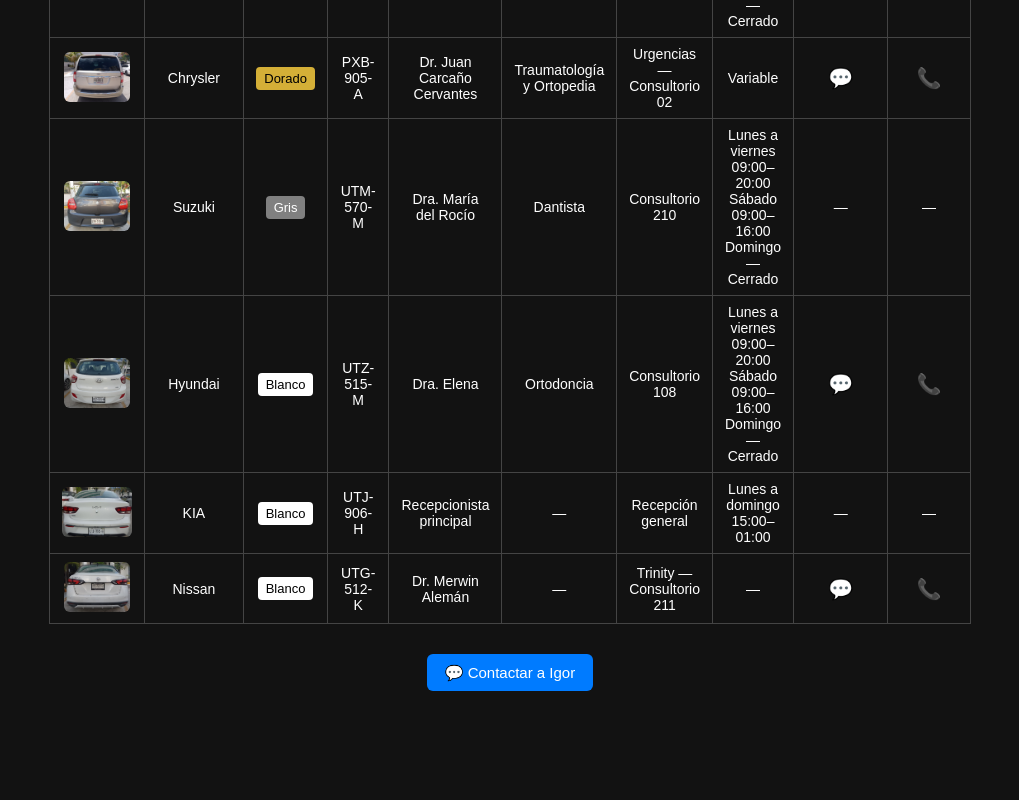
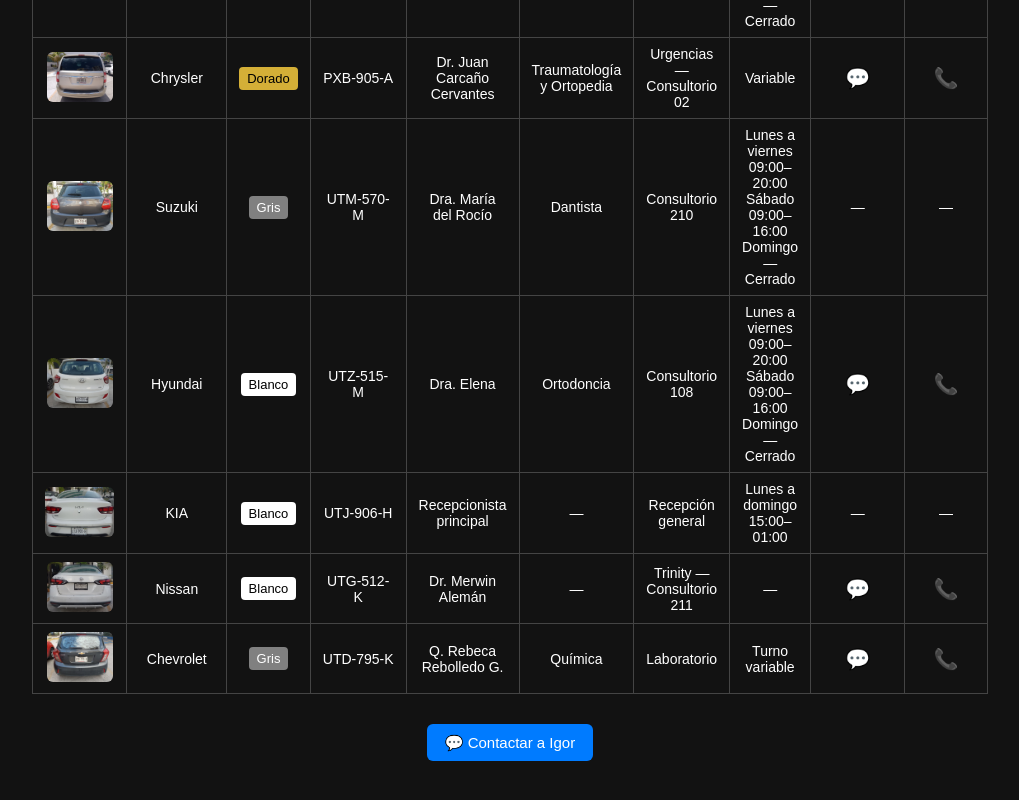
Before and after one commit to transuranium/estacionamiento_doctores, a plain HTML site: page index.html in a window 1280 px wide. Shown: the part 732-1532 px from the top of the page, without its empty margins (130-1149 px from the left). Before the commit the page ends 1464 px from the top, so only its background shows below. Drawn offline with Linux system fonts and the light colour scheme.

Commit message:
add quimica Silvia

```diff
--- a/index.html
+++ b/index.html
@@ -212,6 +212,25 @@
             </td>
             <td><a href="tel:+5219982274405" class="icon-link">📞</a></td>
           </tr>
+          <tr>
+            <td>
+              <img
+                src="fotos/photo_2025-07-28_07-34-34.jpg"
+                class="doctor-photo"
+              />
+            </td>
+            <td>Chevrolet</td>
+            <td><span class="color-box gris">Gris</span></td>
+            <td>UTD‑795‑K</td>
+            <td>Q. Rebeca Rebolledo G.</td>
+            <td>Química</td>
+            <td>Laboratorio</td>
+            <td>Turno variable</td>
+            <td>
+              <a href="https://wa.me/5219988451510" class="icon-link">💬</a>
+            </td>
+            <td><a href="tel:+5219988451510" class="icon-link">📞</a></td>
+          </tr>
         </tbody>
       </table>
 
```
Also changed, not shown: fotos/photo_2025-07-28_07-34-34.jpg (added).
